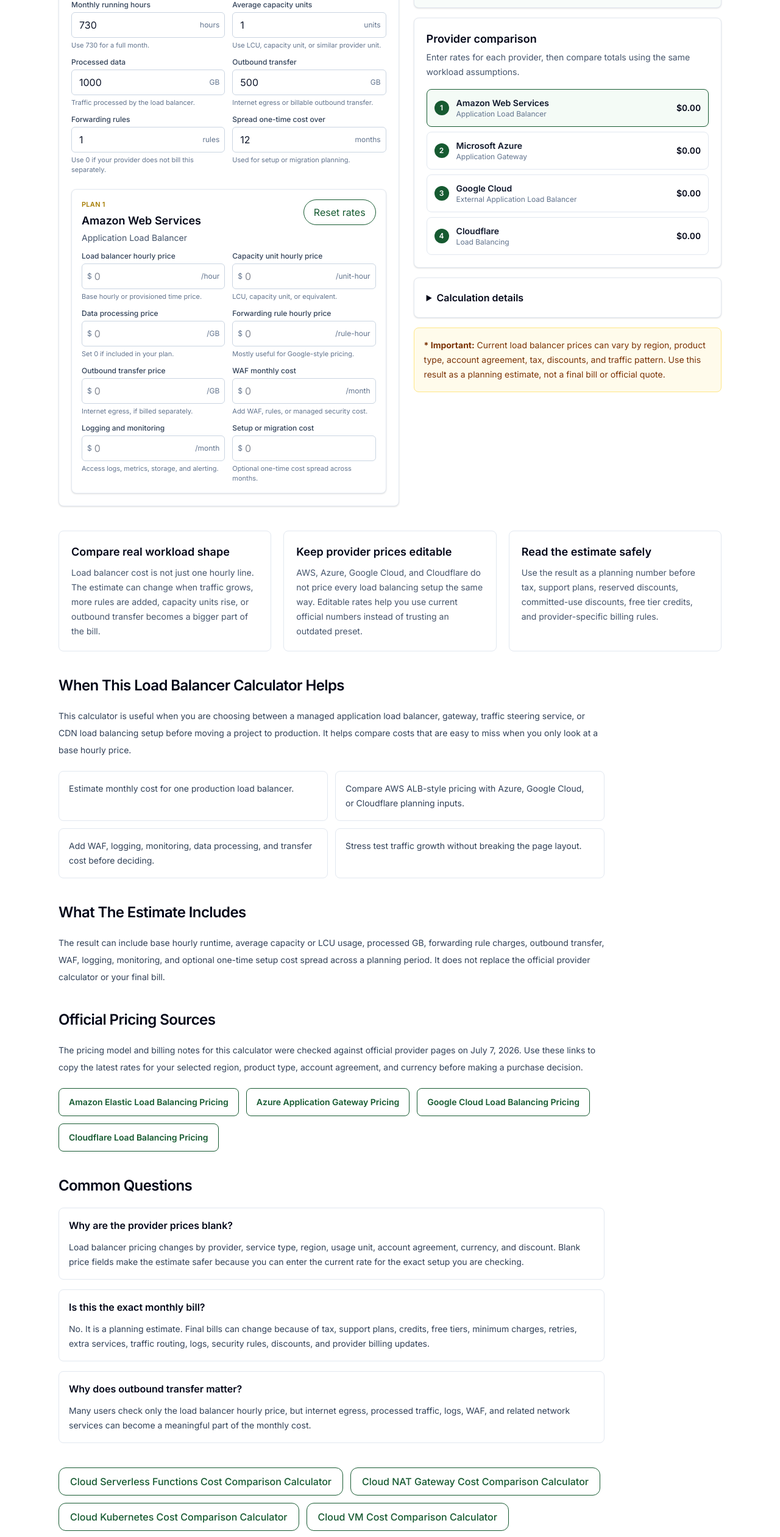
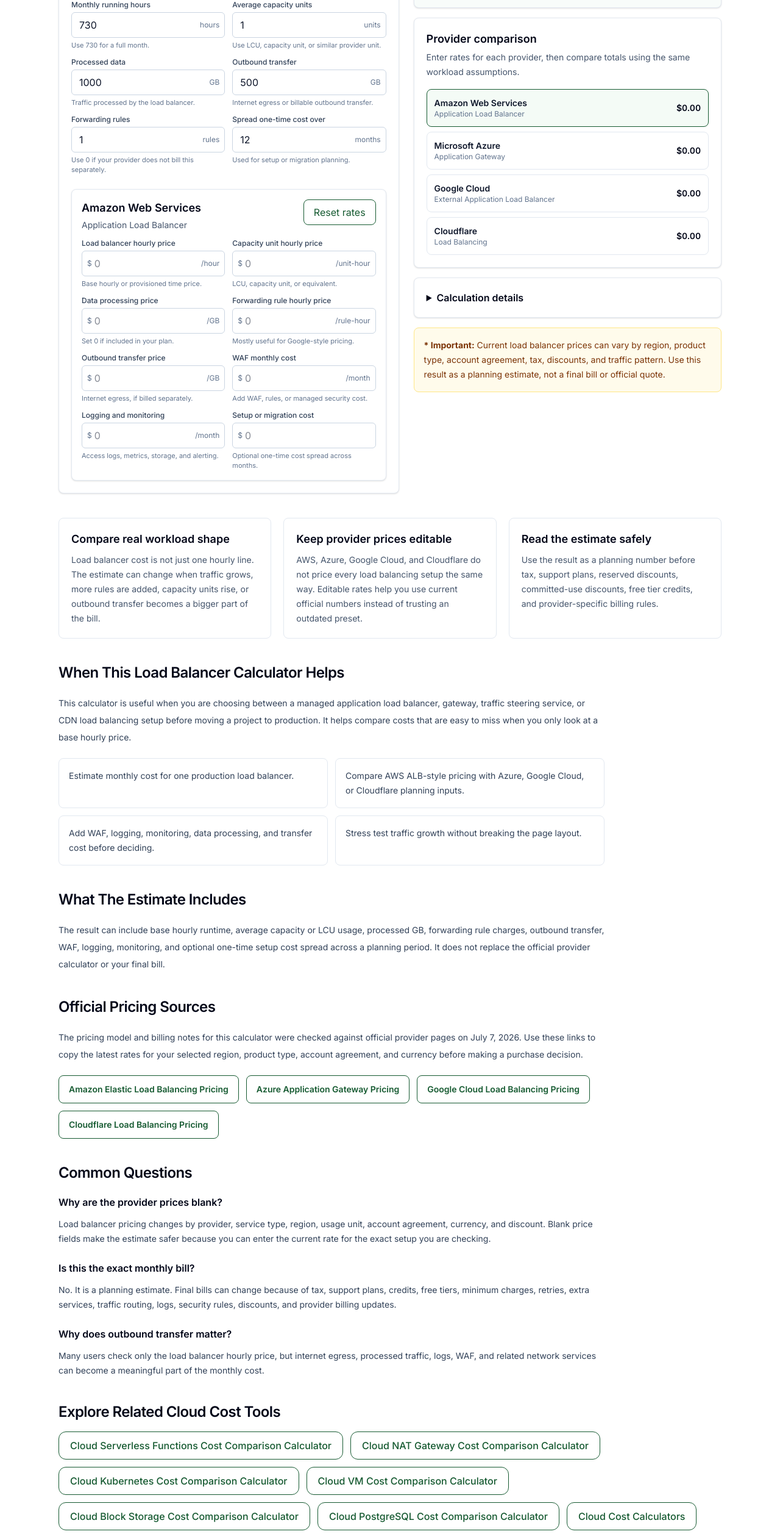
Before and after one commit to vaarunsonawwane-ops/beeija, a Next.js app: page /tools/cloud-load-balancer-cost-comparison-calculator in a window 1280 px wide. Shown: the part 1324-3844 px from the top of the page at 61% size. Built offline with nearby package versions, Linux system fonts and the light colour scheme.

Commit message:
Cloud Load Balancer Cost Comparison Calculator UI correction
Cloud Load Balancer Cost Comparison Calculator UI correction

```diff
--- a/app/data/tools.ts
+++ b/app/data/tools.ts
@@ -623,6 +623,7 @@ export const tools: BeeijaTool[] = [
 
 
 
+
 ];
 
 export const BEEIJA_CATEGORY_HREFS: Record<
--- a/app/tools/cloud-load-balancer-cost-comparison-calculator/ToolClient.tsx
+++ b/app/tools/cloud-load-balancer-cost-comparison-calculator/ToolClient.tsx
@@ -446,10 +446,7 @@ export default function ToolClient() {
           <div className="mt-6 rounded-lg border border-slate-200 bg-white p-4 shadow-sm">
             <div className="flex flex-wrap items-start justify-between gap-3">
               <div className="min-w-0">
-                <p className="text-[11px] font-semibold uppercase tracking-wide text-[#a67c00]">
-                  Plan 1
-                </p>
-                <h3 className="mt-1 text-lg font-semibold text-slate-950">
+                <h3 className="text-lg font-semibold text-slate-950">
                   {activeProvider.name}
                 </h3>
                 <p className="mt-1 text-sm leading-5 text-slate-600">
@@ -459,7 +456,7 @@ export default function ToolClient() {
               <button
                 type="button"
                 onClick={resetRates}
-                className="rounded-full border border-[#165A31] px-4 py-2 text-sm font-semibold text-[#165A31] hover:bg-[#f4fbf6]"
+                className="rounded-lg border border-[#165A31] bg-white px-4 py-2 text-sm font-semibold text-[#165A31] transition hover:-translate-y-0.5 hover:bg-[#f4fbf6] hover:shadow-sm"
               >
                 Reset rates
               </button>
@@ -593,20 +590,17 @@ export default function ToolClient() {
               workload assumptions.
             </p>
             <div className="mt-4 space-y-2">
-              {results.map((result, index) => (
+              {results.map((result) => (
                 <button
                   key={result.provider.id}
                   type="button"
                   onClick={() => setActiveProviderId(result.provider.id)}
-                  className={`grid w-full min-w-0 grid-cols-[auto_minmax(0,1fr)_auto] items-center gap-3 rounded-lg border px-3 py-3 text-left transition ${
+                  className={`grid w-full min-w-0 grid-cols-[minmax(0,1fr)_auto] items-center gap-3 rounded-lg border px-3 py-3 text-left transition hover:-translate-y-0.5 hover:shadow-sm ${
                     result.provider.id === activeProvider.id
                       ? "border-[#165A31] bg-[#f4fbf6]"
                       : "border-slate-200 bg-white hover:border-[#165A31]"
                   }`}
                 >
-                  <span className="flex h-6 w-6 shrink-0 items-center justify-center rounded-full bg-[#165A31] text-xs font-semibold text-white">
-                    {index + 1}
-                  </span>
                   <span className="min-w-0">
                     <span className="block truncate text-sm font-semibold text-slate-900">
                       {result.provider.name}
--- a/app/tools/cloud-load-balancer-cost-comparison-calculator/page.tsx
+++ b/app/tools/cloud-load-balancer-cost-comparison-calculator/page.tsx
@@ -172,7 +172,7 @@ export default function Page() {
             href="https://aws.amazon.com/elasticloadbalancing/pricing/"
             target="_blank"
             rel="noreferrer"
-            className="rounded-lg border border-[#165A31] px-4 py-3 text-sm font-semibold text-[#165A31] hover:bg-[#f4fbf6]"
+            className="rounded-lg border border-[#165A31] bg-white px-4 py-3 text-sm font-semibold text-[#165A31] transition hover:-translate-y-0.5 hover:bg-[#f4fbf6] hover:shadow-sm"
           >
             Amazon Elastic Load Balancing Pricing
           </a>
@@ -180,7 +180,7 @@ export default function Page() {
             href="https://azure.microsoft.com/en-us/pricing/details/application-gateway/"
             target="_blank"
             rel="noreferrer"
-            className="rounded-lg border border-[#165A31] px-4 py-3 text-sm font-semibold text-[#165A31] hover:bg-[#f4fbf6]"
+            className="rounded-lg border border-[#165A31] bg-white px-4 py-3 text-sm font-semibold text-[#165A31] transition hover:-translate-y-0.5 hover:bg-[#f4fbf6] hover:shadow-sm"
           >
             Azure Application Gateway Pricing
           </a>
@@ -188,7 +188,7 @@ export default function Page() {
             href="https://cloud.google.com/load-balancing/pricing"
             target="_blank"
             rel="noreferrer"
-            className="rounded-lg border border-[#165A31] px-4 py-3 text-sm font-semibold text-[#165A31] hover:bg-[#f4fbf6]"
+            className="rounded-lg border border-[#165A31] bg-white px-4 py-3 text-sm font-semibold text-[#165A31] transition hover:-translate-y-0.5 hover:bg-[#f4fbf6] hover:shadow-sm"
           >
             Google Cloud Load Balancing Pricing
           </a>
@@ -196,7 +196,7 @@ export default function Page() {
             href="https://www.cloudflare.com/products/load-balancing/"
             target="_blank"
             rel="noreferrer"
-            className="rounded-lg border border-[#165A31] px-4 py-3 text-sm font-semibold text-[#165A31] hover:bg-[#f4fbf6]"
+            className="rounded-lg border border-[#165A31] bg-white px-4 py-3 text-sm font-semibold text-[#165A31] transition hover:-translate-y-0.5 hover:bg-[#f4fbf6] hover:shadow-sm"
           >
             Cloudflare Load Balancing Pricing
           </a>
@@ -207,8 +207,8 @@ export default function Page() {
         <h2 className="text-2xl font-semibold tracking-tight text-slate-950">
           Common Questions
         </h2>
-        <div className="grid gap-4">
-          <div className="rounded-lg border border-slate-200 bg-white p-4">
+        <div className="space-y-6">
+          <div>
             <h3 className="font-semibold text-slate-950">
               Why are the provider prices blank?
             </h3>
@@ -219,7 +219,7 @@ export default function Page() {
               current rate for the exact setup you are checking.
             </p>
           </div>
-          <div className="rounded-lg border border-slate-200 bg-white p-4">
+          <div>
             <h3 className="font-semibold text-slate-950">
               Is this the exact monthly bill?
             </h3>
@@ -230,7 +230,7 @@ export default function Page() {
               and provider billing updates.
             </p>
           </div>
-          <div className="rounded-lg border border-slate-200 bg-white p-4">
+          <div>
             <h3 className="font-semibold text-slate-950">
               Why does outbound transfer matter?
             </h3>
@@ -244,6 +244,9 @@ export default function Page() {
       </section>
 
       <section className="mt-10">
+        <h2 className="mb-4 text-2xl font-semibold tracking-tight text-slate-950">
+          Explore Related Cloud Cost Tools
+        </h2>
         <BeeijaRelatedTools currentHref="/tools/cloud-load-balancer-cost-comparison-calculator" />
       </section>
     </main>
```
